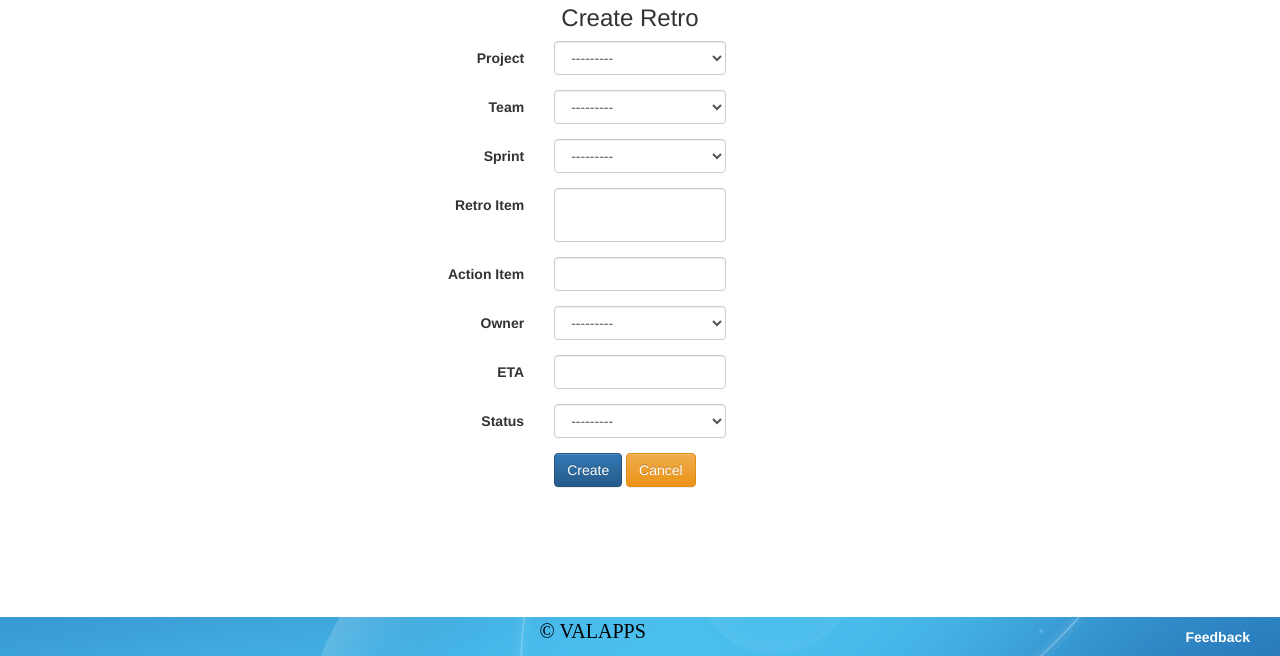
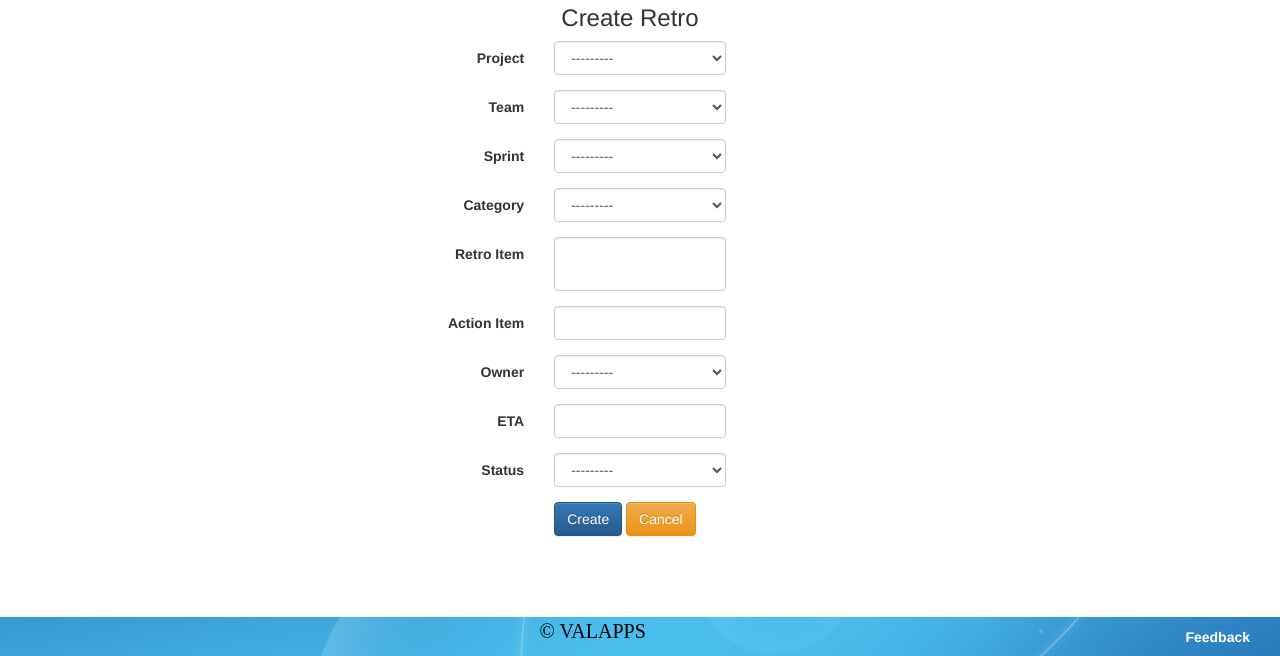
Before and after one commit to varunsak/retrotool, a Django app: page /create/ in a window 1280 px wide. Shown: the part 144-800 px from the top of the page. Run offline with Django 3.2, Linux system fonts and the light colour scheme; the visitor is signed in with stand-in values (Sample User, id 1); data that the repository does not hold is empty; some libraries are stand-ins or nearby versions; some web fonts are replaced.

Commit message:
Category and Export changes.

```diff
--- a/retro/admin.py
+++ b/retro/admin.py
@@ -12,3 +12,4 @@ admin.site.register(Sprint)
 admin.site.register(Owner)
 admin.site.register(Status)
 admin.site.register(Feedback)
+admin.site.register(Category)
--- a/retro/models.py
+++ b/retro/models.py
@@ -40,6 +40,13 @@ class Status(models.Model):
         return self.status_item
 
 
+class Category(models.Model):
+    category = models.CharField('Category', max_length=200)
+
+    def __str__(self):
+        return self.category
+
+
 class Retro(models.Model):
     project = models.ForeignKey(Project, on_delete=models.CASCADE)
     team = models.ForeignKey(Team, on_delete=models.CASCADE)
@@ -49,9 +56,11 @@ class Retro(models.Model):
     owner = models.ForeignKey(Owner, on_delete=models.CASCADE)
     status = models.ForeignKey(Status, on_delete=models.CASCADE)
     eta = models.DateField('ETA')
+    category = models.ForeignKey(Category, on_delete=models.CASCADE)
 
     def __str__(self):
         return self.description
+
 
 class Feedback(models.Model):
     name = models.CharField('Name', max_length=100)
--- a/retro/static/retro/js/retro.js
+++ b/retro/static/retro/js/retro.js
@@ -2,3 +2,10 @@ $(document).ready(function() {
     $('#retroContentTable').DataTable();
     $( "#id_eta" ).datepicker();
 });
+
+function exportToCSV() {
+    $('#retroContentTable').tableExport({
+        fileName: 'RetroReport',
+        type:'csv'
+    });
+}
--- a/retro/templates/retro/base.html
+++ b/retro/templates/retro/base.html
@@ -16,9 +16,13 @@
     <script src="{% static 'retro/js/jquery-3.2.1.min.js' %}"></script>
     <script src="{% static 'retro/js/jquery-ui.js' %}"></script>
     <script src="{% static 'retro/js/bootstrap.min.js' %}"></script>
-    <script src="{% static 'retro/js/retro.js' %}"></script>
     <script src="{% static 'retro/js/jquery.dataTables.min.js' %}"></script>
     <script src="{% static 'retro/js/dataTables.bootstrap.min.js' %}"></script>
+    <script src="{% static 'retro/js/tableexport.js' %}"></script>
+    <script src="{% static 'retro/js/FileSaver.min.js' %}"></script>
+    <script src="{% static 'retro/js/retro.js' %}"></script>
+
+
 </head>
 <body content="100%">
 <header>
--- a/retro/templates/retro/create.html
+++ b/retro/templates/retro/create.html
@@ -32,6 +32,15 @@
         </label>
         <div class="col-sm-2">
             {{ form.sprint|addcss:'form-control' }}
+        </div>
+    </div>
+
+    <div class="form-group">
+        <label for="id_category" class="col-sm-5 control-label">
+            Category
+        </label>
+        <div class="col-sm-2">
+            {{ form.category|addcss:'form-control' }}
         </div>
     </div>
 
--- a/retro/templates/retro/index.html
+++ b/retro/templates/retro/index.html
@@ -13,6 +13,7 @@
                     <th>Project</th>
                     <th>Team</th>
                     <th>Sprint</th>
+                    <th>Category</th>
                     <th>Retro Item</th>
                     <th>Action Item</th>
                     <th>Owner</th>
@@ -27,6 +28,7 @@
                     <td>{{ item.project }}</td>
                     <td>{{ item.team }}</td>
                     <td>{{ item.sprint }}</td>
+                    <td>{{ item.category }}</td>
                     <td>{{ item.description }}</td>
                     <td>{{ item.action_item }}</td>
                     <td>{{ item.owner }}</td>
@@ -37,6 +39,9 @@
                 </tbody>
             </table>
         </div>
+        <div>
+            <button class="btn btn-info" onclick="javascript:exportToCSV()">Export</button>
+        </div>
     </div>
 </div>
 {% endblock %}
--- a/retro/views.py
+++ b/retro/views.py
@@ -15,7 +15,7 @@ class IndexView(generic.ListView):
 
 class CreateRetro(LoginRequiredMixin, SuccessMessageMixin, generic.CreateView):
     model = Retro
-    fields = ['project', 'team', 'sprint', 'description', 'action_item', 'owner', 'status', 'eta']
+    fields = ['project', 'team', 'category', 'sprint', 'description', 'action_item', 'owner', 'status', 'eta']
     template_name = 'retro/create.html'
     success_url = reverse_lazy('index')
     success_message = "Retro item was created successfully"
@@ -23,7 +23,7 @@ class CreateRetro(LoginRequiredMixin, SuccessMessageMixin, generic.CreateView):
 
 class UpdateRetro(LoginRequiredMixin, SuccessMessageMixin, generic.UpdateView):
     model = Retro
-    fields = ['project', 'team', 'sprint', 'description', 'action_item', 'owner', 'status', 'eta']
+    fields = ['project', 'team', 'category', 'sprint', 'description', 'action_item', 'owner', 'status', 'eta']
     template_name = 'retro/edit.html'
     success_url = reverse_lazy('index')
     success_message = "Retro item was updated successfully"
```
Also changed, not shown: retro/templates/retro/edit.html (+9 -0 lines).
